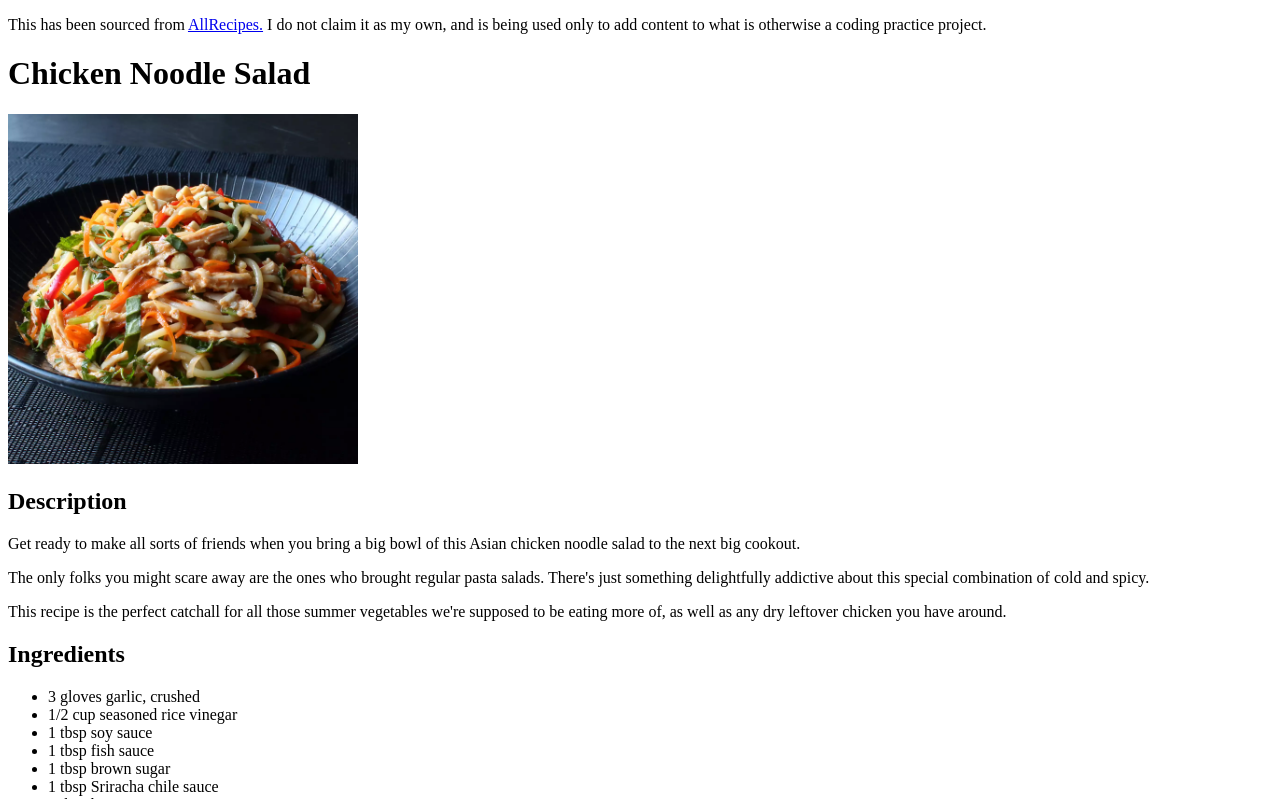
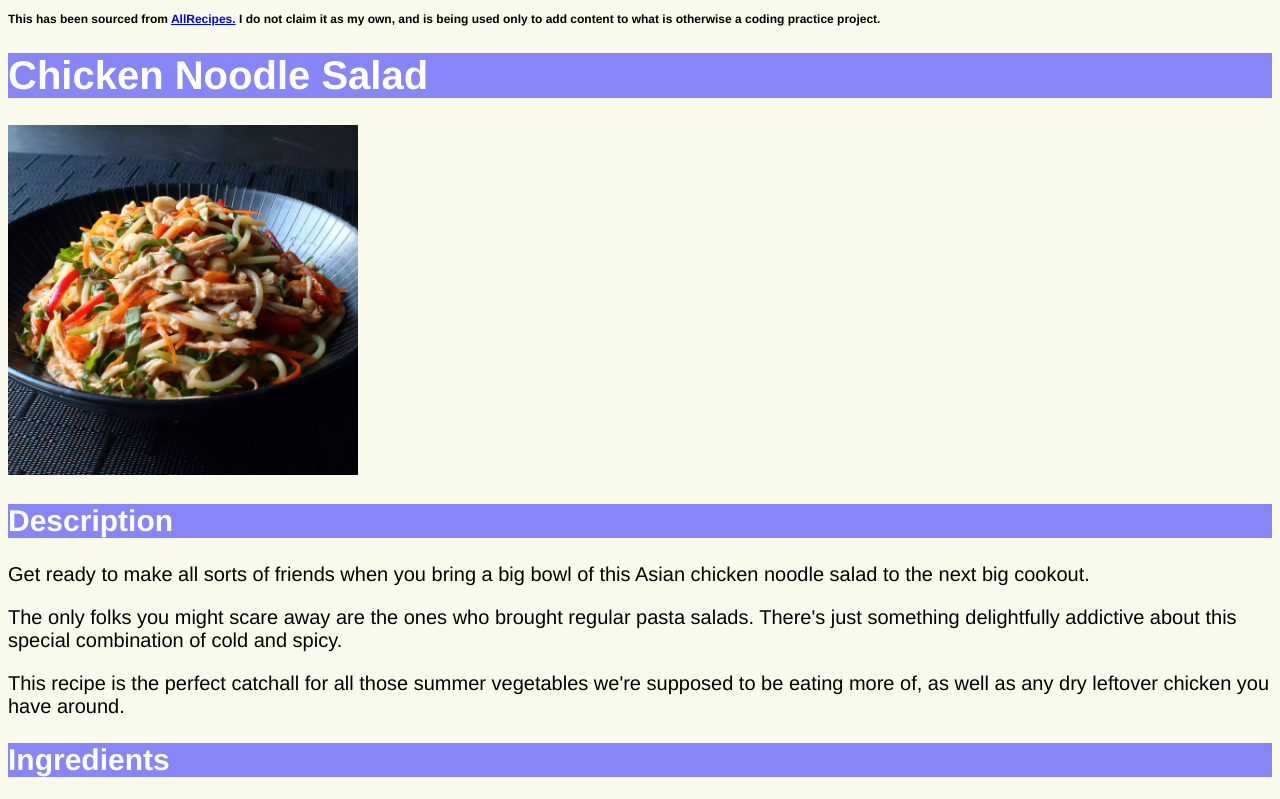
Before and after one commit to ExcentricEevee/odin-recipes, a plain HTML site: page recipes/chicken-noodle-salad.html in a window 1280 px wide. Shown: the top 799 px of the page. Drawn offline with Linux system fonts and the light colour scheme.

Commit message:
Apply styling to pages
The styling is rather minimal, but it's meant to make the pages easier
to read and more pleasant to look at on a basic level. Mostly meant as
a form of practicing fundamental CSS.

```diff
--- a/css/style.css
+++ b/css/style.css
@@ -1,4 +1,25 @@
-h1 {
-    background-color: hsl(240, 100%, 70%);
+body {
+    font-family: Helvetica, Arial, sans-serif;
+    font-size: 20px;
+    background-color: hsl(60, 50%, 95%);
+}
+
+h1,
+h2 {
+    background-color: hsl(240, 90%, 75%);
     color: white;
 }
+
+.recipe-list {
+    list-style-type: none;
+}
+
+img {
+    width: 350px;
+    height: auto;
+}
+
+.disclaimer {
+    font-size: 12px;
+    font-weight: 800;
+}
--- a/recipes/chicken-noodle-salad.html
+++ b/recipes/chicken-noodle-salad.html
@@ -2,11 +2,12 @@
 <html lang="en">
     <head>
         <meta charset="UTF-8">
+        <link rel="stylesheet" href="../css/style.css">
         <title>Odin Recipes - Chicken Noodle Salad</title>
     </head>
 
     <body>
-        <p>
+        <p class="disclaimer">
             This has been sourced from
             <a href="https://www.allrecipes.com/recipe/274367/chicken-noodle-salad/">AllRecipes.</a>
             I do not claim it as my own, and is being used only to add content to what is otherwise
```
Also changed, not shown: index.html (+1 -1 lines), recipes/chicken-curry.html (+1 -0 lines), recipes/pancakes.html (+1 -0 lines), 1 other file.
